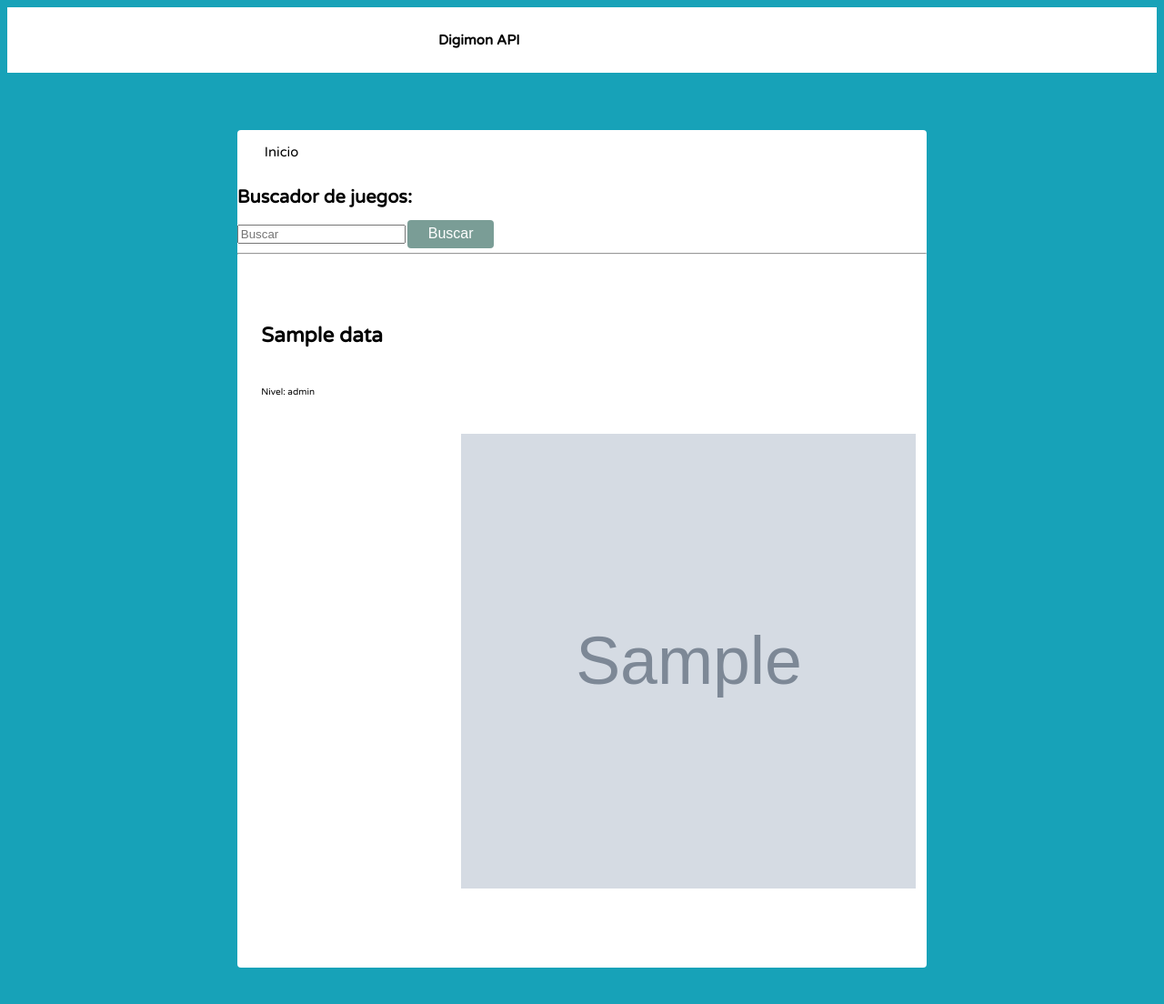
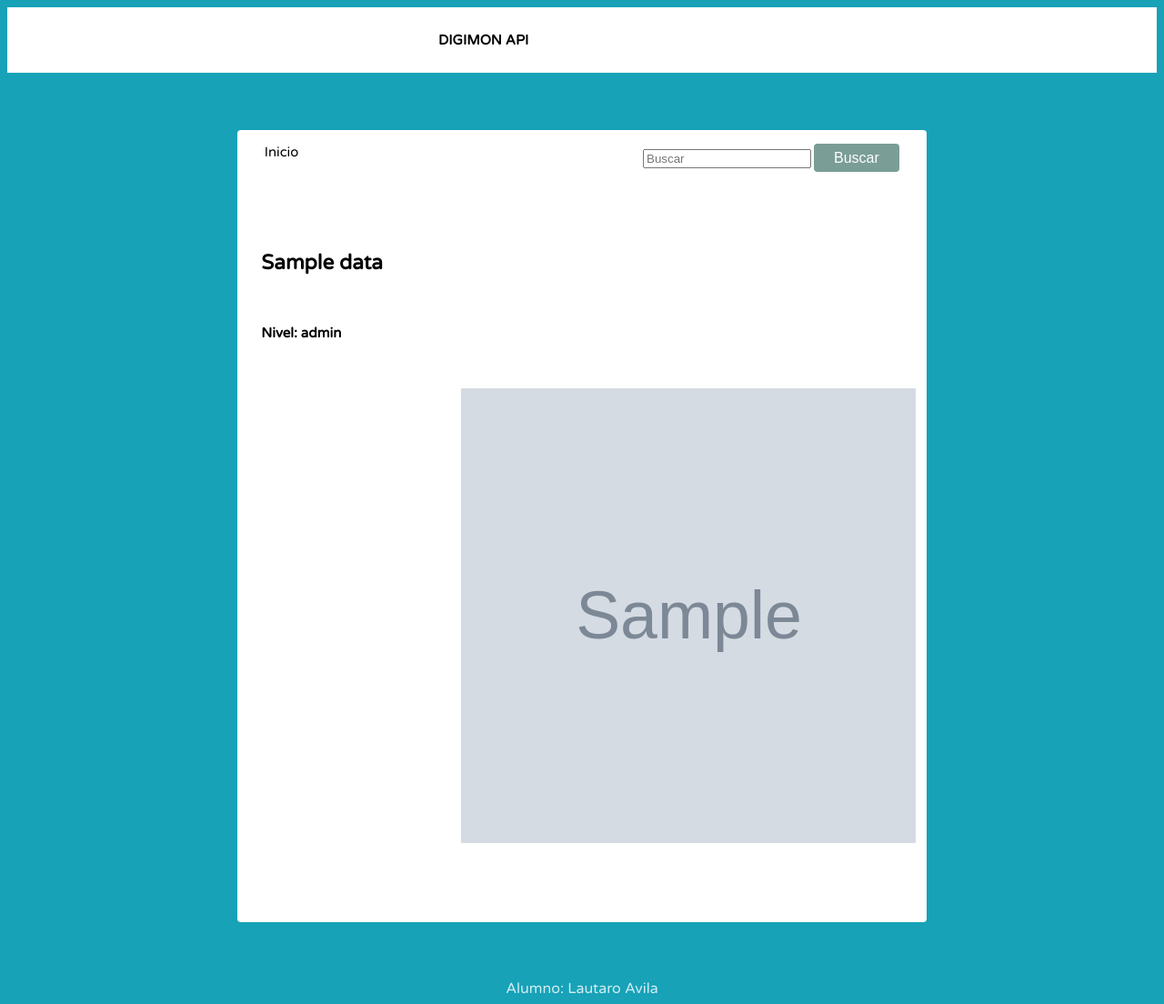
Before and after one commit to LautaroAV/Programacion_III_Proyectos, a Django app: template Proyecto_01/Proyecto_01/templates/index.html in a window 1280 px wide. Shown: the top 1104 px of the page at 91% size. Run offline with Django 4.2, Linux system fonts and the light colour scheme; the template is opened without the code that fills it: most values are stand-ins (such as "Sample title", 1, 10 or a date in 2020); grey boxes marked "Sample" are stand-in pictures.

Commit message:
Version FInal

```diff
--- a/Proyecto_01/Proyecto_01/templates/index.html
+++ b/Proyecto_01/Proyecto_01/templates/index.html
@@ -1,16 +1,6 @@
 {% extends 'layout.html' %}
 {% block content %}
 {%for d in data%}
-
-<div class="container">
-    <h1 class="h1 mt-3">Buscador de juegos: </h1>
-    <form class="d-flex pt-4" method='POST'>
-        {% csrf_token %}
-        <input class="" type="search" placeholder="Buscar" name='Search' aria-label="Search">
-        <button class="btn btn-outline-success" type="submit">Buscar</button>
-    </form>
-<hr/>
-</div>
 
 <article>
     <div class="container-article">
@@ -19,9 +9,9 @@
             <i class="clock"></i>
             {%endif%}
             <br>
-            <div class="post"><h2>{{d.name}}</h2></div>
+            <div class="post"><h1>{{d.name}}</h1></div>
             <br><br>
-            <div>Nivel: {{d.level}}</div>
+            <div><h2>Nivel: {{d.level}}</h2></div>
         </div>
     </div>
             <img class='post_img'src="{{d.img}}">
--- a/Proyecto_01/Proyecto_01/templates/layout.html
+++ b/Proyecto_01/Proyecto_01/templates/layout.html
@@ -12,7 +12,7 @@
 
 	<header class="main-head">
 		<nav class="main">
-			<h1 id="logo">Digimon API</h1>
+			<h1 id="logo">DIGIMON API</h1>
 			<ul>
 				{% if request.user.is_authenticated %}
 
@@ -30,7 +30,13 @@
 	<div class="main">
         <nav class="second-nav">
             <a class="feed" href="{% url 'index' %}">Inicio</a>
+			<form class="d-flex pt-4" method='POST' action="{% url 'search' %}">
+				{% csrf_token %}
+				<input class="" type="search" placeholder="Buscar" name='Search' aria-label="Search">
+				<button class="btn btn-outline-success" type="submit">Buscar</button>
+			</form>
         </nav>
+
 
 		{% block content %}
 
--- a/Proyecto_02/Proyecto_02/templates/index.html
+++ b/Proyecto_02/Proyecto_02/templates/index.html
@@ -23,6 +23,7 @@
          </div>
          <div class="portfolio-menu mt-2 mb-4">
             <ul>
+                  Tipos:
                   <li class="btn btn-outline-dark" data-filter=".gts"><a href="http://127.0.0.1:8000/index">Todo</a></li>
                   <li class="btn btn-outline-dark" data-filter=".gts"><a href="http://127.0.0.1:8000/index/Blush">Blush</a></li>
                   <li class="btn btn-outline-dark" data-filter=".gts"><a href="http://127.0.0.1:8000/index/Bronzer">Bronzer</a></li>
@@ -34,6 +35,7 @@
                   <li class="btn btn-outline-dark" data-filter=".gts"><a href="http://127.0.0.1:8000/index/Mascara">Mascara</a></li>
            </ul>
             <ul>
+                Componente:
                 <li class="btn btn-outline-dark" data-filter=".gts"><a href="{{ request.path }}/Vegan">Vegan</a></li>
                 <li class="btn btn-outline-dark" data-filter=".gts"><a href="{{ request.path }}/Canadian">Canadian</a></li>
                 <li class="btn btn-outline-dark" data-filter=".gts"><a href="{{ request.path }}/Natural">Natural</a></li>
--- a/Proyecto_02/Proyecto_02/templates/login.html
+++ b/Proyecto_02/Proyecto_02/templates/login.html
@@ -18,8 +18,6 @@
     <link href="https://fonts.googleapis.com/css?family=Raleway:300,400,600" rel="stylesheet" type="text/css">
 
     <link rel="stylesheet" href="css/style.css">
-
-    <link rel="icon" href="Favicon.png">
 
     <!-- Bootstrap CSS -->
     <link rel="stylesheet" href="https://stackpath.bootstrapcdn.com/bootstrap/4.1.3/css/bootstrap.min.css">
```
Also changed, not shown: Proyecto_01/Proyecto_01/views.py (+5 -5 lines), Proyecto_01/db.sqlite3, Proyecto_02/db.sqlite3.
